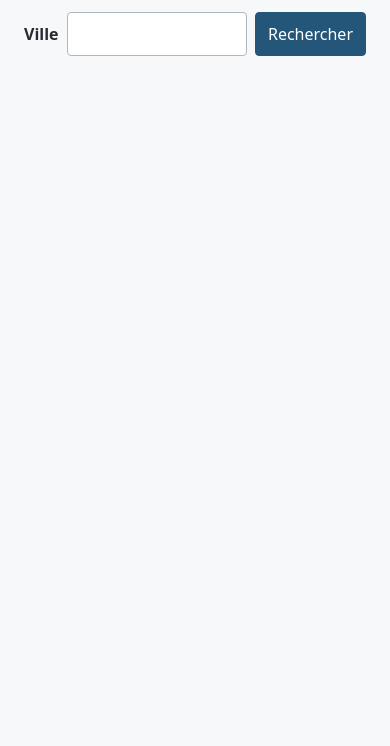
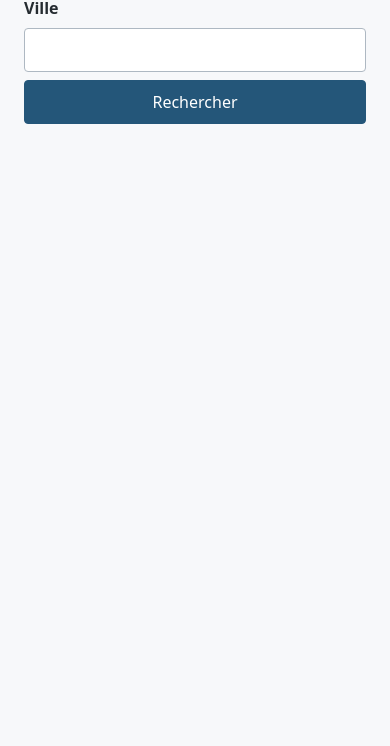
Before and after one commit to 7amzvv/meteo-par-ville, a plain HTML site: page index.html in a window 390 px wide. Shown: the part 98-844 px from the top of the page. Drawn offline with Linux system fonts and the light colour scheme.

Commit message:
Adapte le formulaire aux petits écrans

```diff
--- a/style.css
+++ b/style.css
@@ -97,3 +97,20 @@ th {
 td {
     text-align: right;
 }
+
+input:focus-visible,
+button:focus-visible {
+    outline: 2px solid #245679;
+    outline-offset: 2px;
+}
+
+@media (max-width: 30rem) {
+    main {
+        margin-top: 2rem;
+    }
+
+    form {
+        flex-direction: column;
+        align-items: stretch;
+    }
+}
```
